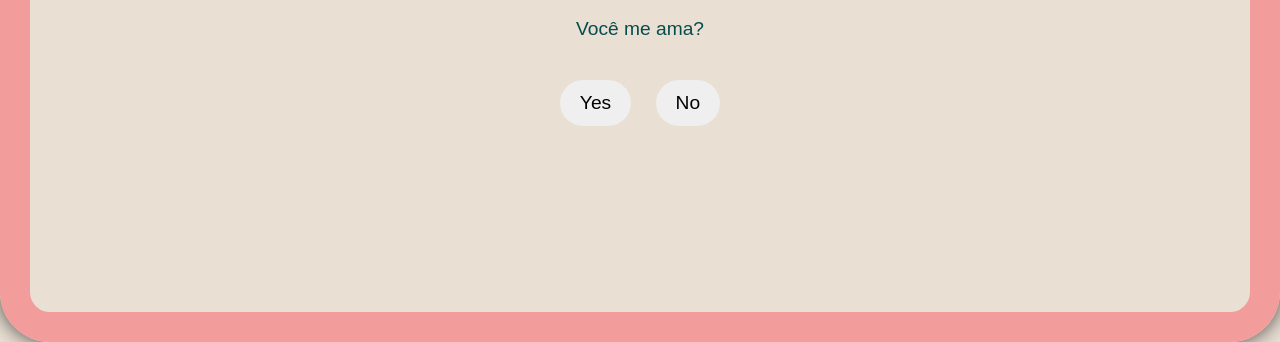
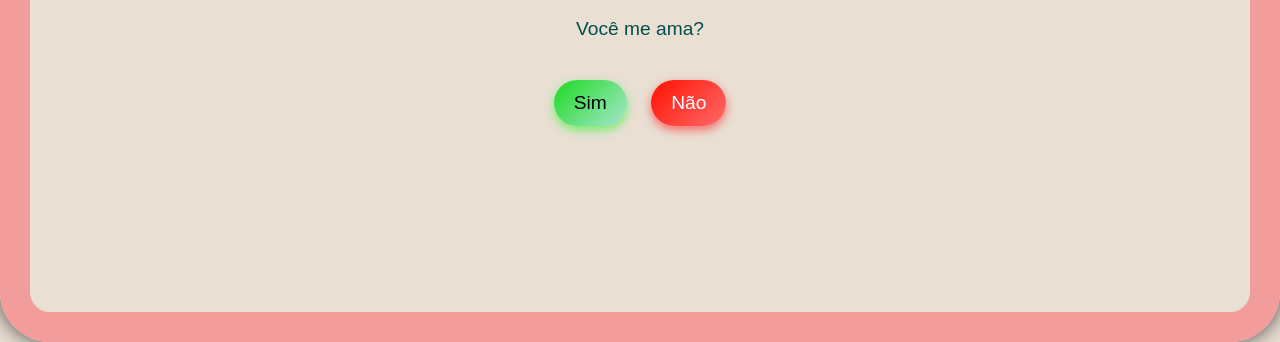
Before and after one commit to CristianoPam/amor, a plain HTML site: page 3/main.html in a window 1280 px wide. Shown: the part 518-860 px from the top of the page. Drawn offline with Linux system fonts and the light colour scheme.

Commit message:
12-06-2025-2

```diff
--- a/3/main.html
+++ b/3/main.html
@@ -14,8 +14,8 @@
         <h1>Feliz dia dos Namorados!</h1>
         <p>Você me ama?</p>
         <div class="options">
-            <button id="Sim">Yes</button>
-            <button id="Não">No</button>
+            <button id="yes">Sim</button>
+            <button id="no">Não</button>
         </div>
         <div id="gifOverlay" class="hidden" role="dialog" aria-label="Romantic gif">
             <img src="imgs/couple.gif" alt="A romantic couple animation">
```
